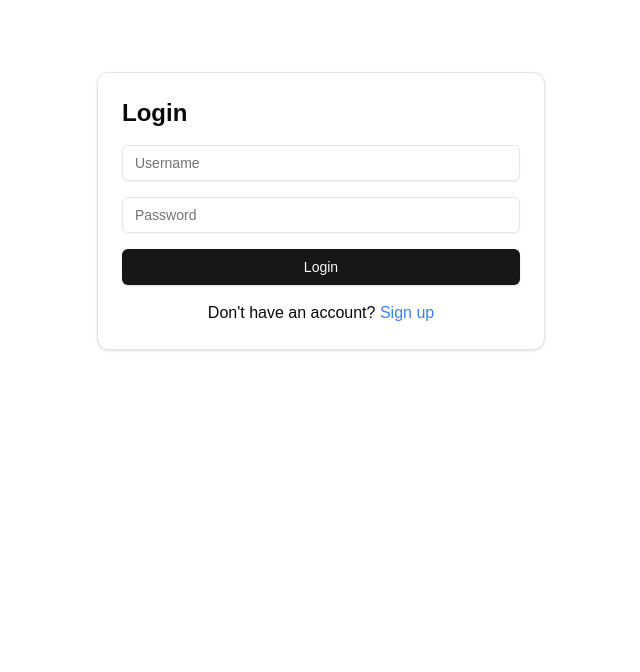
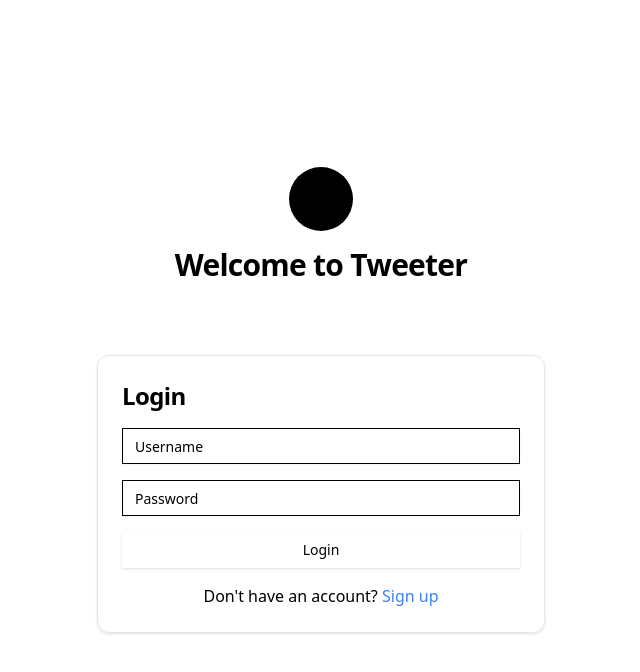
Before and after one commit to JawwadK/twxt, a Next.js app: page / in a window 1280 px wide. Shown: the top 672 px of the page, without its empty margins (319-959 px from the left). Built offline with nearby package versions, Linux system fonts and the light colour scheme.

Commit message:
new logo and favicon

```diff
--- a/src/app/globals.css
+++ b/src/app/globals.css
@@ -1,72 +1,78 @@
+/* globals.css */
 @tailwind base;
 @tailwind components;
 @tailwind utilities;
 
-body {
-  font-family: Arial, Helvetica, sans-serif;
-}
+@layer base {
+  /* Keep your existing CSS variables */
 
-@layer base {
-  :root {
-    --background: 0 0% 100%;
-    --foreground: 0 0% 3.9%;
-    --card: 0 0% 100%;
-    --card-foreground: 0 0% 3.9%;
-    --popover: 0 0% 100%;
-    --popover-foreground: 0 0% 3.9%;
-    --primary: 0 0% 9%;
-    --primary-foreground: 0 0% 98%;
-    --secondary: 0 0% 96.1%;
-    --secondary-foreground: 0 0% 9%;
-    --muted: 0 0% 96.1%;
-    --muted-foreground: 0 0% 45.1%;
-    --accent: 0 0% 96.1%;
-    --accent-foreground: 0 0% 9%;
-    --destructive: 0 84.2% 60.2%;
-    --destructive-foreground: 0 0% 98%;
-    --border: 0 0% 89.8%;
-    --input: 0 0% 89.8%;
-    --ring: 0 0% 3.9%;
-    --chart-1: 12 76% 61%;
-    --chart-2: 173 58% 39%;
-    --chart-3: 197 37% 24%;
-    --chart-4: 43 74% 66%;
-    --chart-5: 27 87% 67%;
-    --radius: 0.5rem;
+  /* Add new utility classes */
+  .logo-small {
+    @apply w-8 h-8;
   }
-  .dark {
-    --background: 0 0% 3.9%;
-    --foreground: 0 0% 98%;
-    --card: 0 0% 3.9%;
-    --card-foreground: 0 0% 98%;
-    --popover: 0 0% 3.9%;
-    --popover-foreground: 0 0% 98%;
-    --primary: 0 0% 98%;
-    --primary-foreground: 0 0% 9%;
-    --secondary: 0 0% 14.9%;
-    --secondary-foreground: 0 0% 98%;
-    --muted: 0 0% 14.9%;
-    --muted-foreground: 0 0% 63.9%;
-    --accent: 0 0% 14.9%;
-    --accent-foreground: 0 0% 98%;
-    --destructive: 0 62.8% 30.6%;
-    --destructive-foreground: 0 0% 98%;
-    --border: 0 0% 14.9%;
-    --input: 0 0% 14.9%;
-    --ring: 0 0% 83.1%;
-    --chart-1: 220 70% 50%;
-    --chart-2: 160 60% 45%;
-    --chart-3: 30 80% 55%;
-    --chart-4: 280 65% 60%;
-    --chart-5: 340 75% 55%;
+
+  .logo-medium {
+    @apply w-12 h-12;
+  }
+
+  .logo-large {
+    @apply w-16 h-16;
+  }
+
+  /* Enhanced typography */
+  h1 {
+    @apply text-2xl font-bold tracking-tight;
+  }
+
+  h2 {
+    @apply text-xl font-semibold tracking-tight;
+  }
+
+  /* Custom animations */
+  @keyframes fadeIn {
+    from { opacity: 0; transform: translateY(-10px); }
+    to { opacity: 1; transform: translateY(0); }
+  }
+
+  .fade-in {
+    animation: fadeIn 0.3s ease-out;
+  }
+
+  /* Enhanced card styling */
+  .card {
+    @apply rounded-lg border bg-card text-card-foreground shadow-sm transition-shadow hover:shadow-md;
+  }
+
+  /* Custom scrollbar */
+  ::-webkit-scrollbar {
+    @apply w-2;
+  }
+
+  ::-webkit-scrollbar-track {
+    @apply bg-secondary;
+  }
+
+  ::-webkit-scrollbar-thumb {
+    @apply bg-muted-foreground/50 rounded-full;
+  }
+
+  /* Enhanced focus styles */
+  *:focus-visible {
+    @apply outline-none ring-2 ring-ring ring-offset-2 ring-offset-background;
   }
 }
 
-@layer base {
-  * {
-    @apply border-border;
+/* Custom components */
+@layer components {
+  .nav-link {
+    @apply px-4 py-2 rounded-md hover:bg-accent transition-colors;
   }
-  body {
-    @apply bg-background text-foreground;
+
+  .avatar {
+    @apply rounded-full bg-secondary flex items-center justify-center font-semibold transition-colors;
+  }
+
+  .tweet-action {
+    @apply flex items-center gap-1 text-muted-foreground hover:text-primary transition-colors;
   }
 }
--- a/src/app/layout.tsx
+++ b/src/app/layout.tsx
@@ -25,6 +25,9 @@ export default function RootLayout({
 }>) {
   return (
     <html lang="en">
+      <head>
+        <link rel="icon" href="/logo.svg" type="image/svg+xml" />
+      </head>
       <body
         className={`${geistSans.variable} ${geistMono.variable} antialiased`}
       >
--- a/src/components/layout/AuthLayout.jsx
+++ b/src/components/layout/AuthLayout.jsx
@@ -4,12 +4,24 @@ import React, { useState } from 'react';
 import { LoginForm } from '../auth/LoginForm';
 import { SignupForm } from '../auth/SignupForm';
 
+import Image from 'next/image';
+
 export const AuthLayout = ({ onLogin }) => {
   const [isLogin, setIsLogin] = useState(true);
 
   return (
-    <div className="container mx-auto px-4 py-8">
-      <div className="max-w-md mx-auto">
+    <div className="min-h-screen flex flex-col items-center justify-center p-4 animate-in fade-in">
+      <div className="mb-8 flex flex-col items-center">
+        <Image
+          src="/logo.svg"
+          alt="Logo"
+          width={64}
+          height={64}
+          className="logo-large mb-4"
+        />
+        <h1 className="text-3xl font-bold">Welcome to Tweeter</h1>
+      </div>
+      <div className="w-full max-w-md">
         {isLogin ? (
           <LoginForm
             onLogin={onLogin}
--- a/src/components/layout/Header.jsx
+++ b/src/components/layout/Header.jsx
@@ -4,8 +4,17 @@ import { Button } from '@/components/ui/button';
 import { LogOut, Sun, Moon } from 'lucide-react';
 
 export const Header = ({ user, darkMode, onThemeToggle, onLogout }) => (
-  <div className="flex justify-between items-center mb-6 p-4 border-b">
-    <h1 className="text-2xl font-bold">Welcome, {user.displayName}</h1>
+  <div className="flex justify-between items-center mb-6 p-4 border-b animate-in fade-in">
+    <div className="flex items-center gap-3">
+      <Image
+        src="/logo.svg"
+        alt="Logo"
+        width={32}
+        height={32}
+        className="logo-small"
+      />
+      <h1 className="text-2xl font-bold">Welcome, {user.displayName}</h1>
+    </div>
     <div className="flex gap-2">
       <Button
         variant="outline"
```
Also changed, not shown: public/logo.svg (added).
